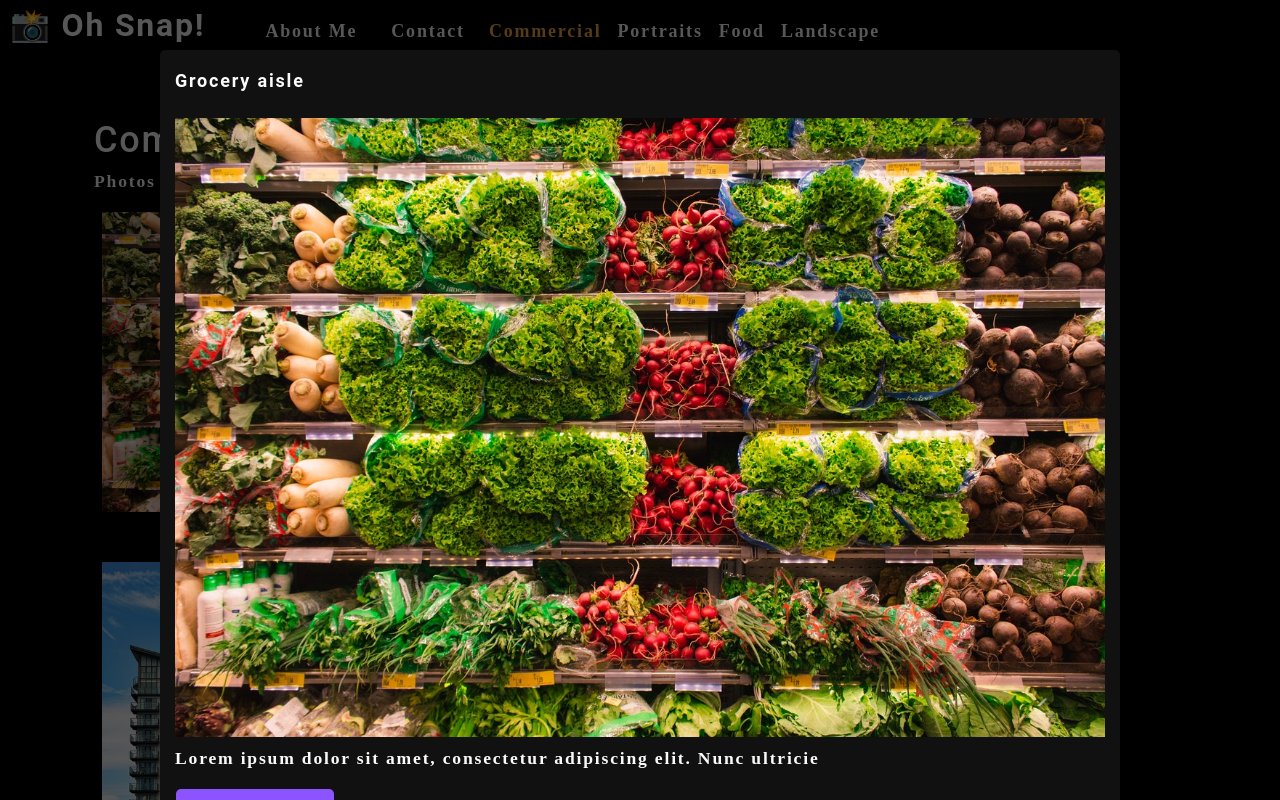
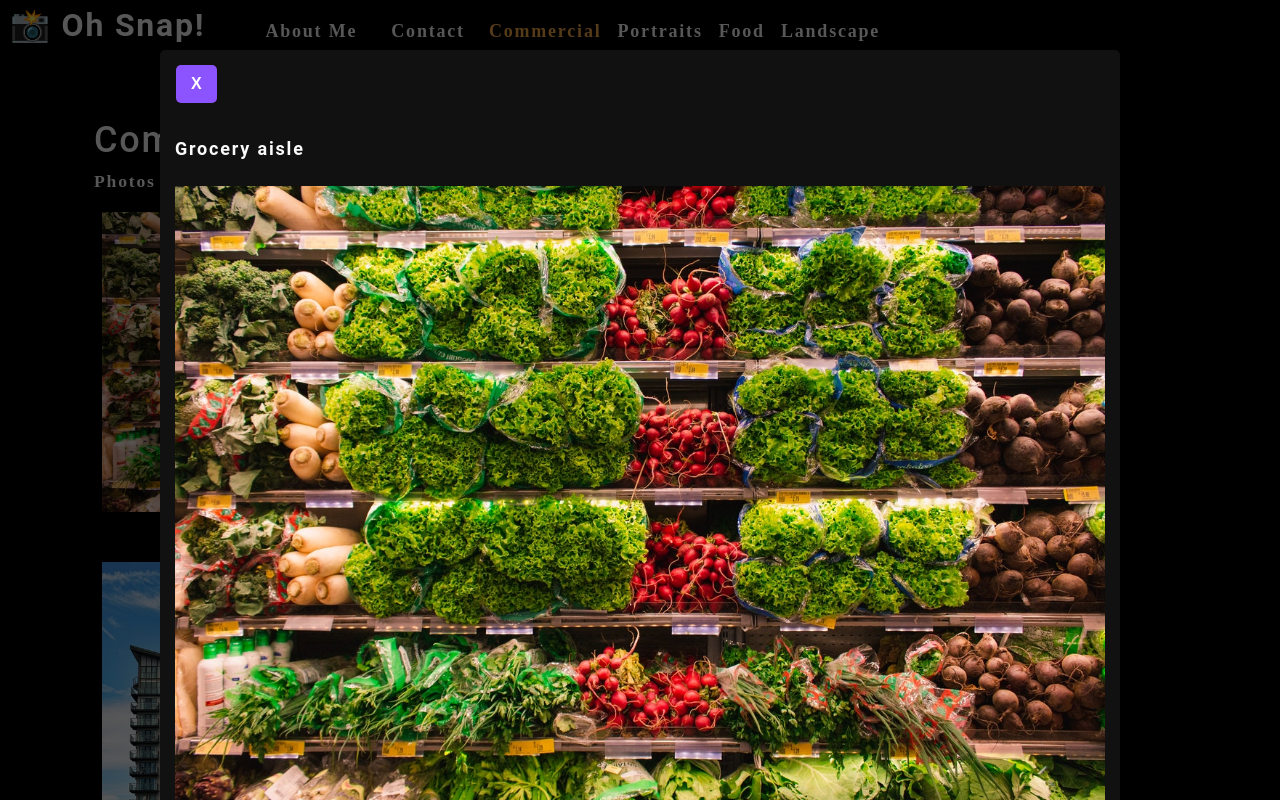
Before and after one commit to suzannaakins/photo-port, a React (Create React App) app: page / in a window 1280 px wide. Both pictures are taken after a click on the picture 327 px from the left and 361 px from the top of the page. Shown: the top 800 px of the page. Built offline with nearby package versions, Linux system fonts and the light colour scheme.

Commit message:
close modal on button click

```diff
--- a/src/components/Modal/index.js
+++ b/src/components/Modal/index.js
@@ -1,19 +1,19 @@
 import React from 'react';
 
-function Modal({currentPhoto}) {
-    const {name, category, description, index} = currentPhoto;
+const Modal = ({ onClose, currentPhoto }) => {
+    const { name, category, description, index } = currentPhoto;
 
     return (
         <div className="modalBackdrop">
             <div className="modalContainer">
+                <button onClick={onClose} type="button">
+                    X
+              </button>
                 <h3 className="modalTitle">{name}</h3>
                 <img src={require(`../../assets/large/${category}/${index}.jpg`).default} alt="current category" />
                 <p>
                     {description}
                 </p>
-              <button type="button">
-                  Close this modal
-              </button>
             </div>
         </div>
     );
--- a/src/components/PhotoList/index.js
+++ b/src/components/PhotoList/index.js
@@ -5,9 +5,10 @@ const PhotoList = ({ category }) => {
     const [isModalOpen, setIsModalOpen] = useState(false);
 
     const [currentPhoto, setCurrentPhoto] = useState();
+
     const toggleModal = (image, i) => {
         setCurrentPhoto({ ...image, index: i });
-        setIsModalOpen(true);
+        setIsModalOpen(!isModalOpen);
     }
 
     const [photos] = useState([
@@ -114,7 +115,7 @@ const PhotoList = ({ category }) => {
         <div>
             <div>
                 {isModalOpen &&
-                    <Modal currentPhoto={currentPhoto} />
+                    <Modal currentPhoto={currentPhoto} onClose={toggleModal} />
                 }
             </div>
             <div className="flex-row">
```
Also changed, not shown: 1 other file (tests, documents, lock files or other folders). Lines whose indentation alone changed are shown as unchanged.
